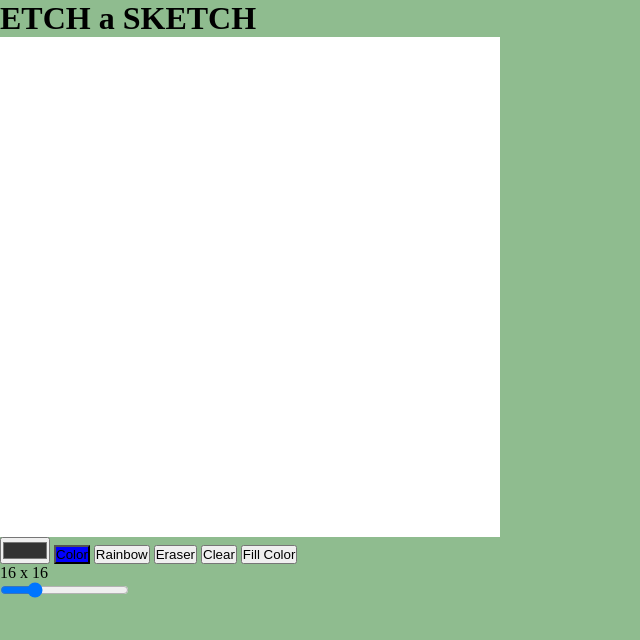
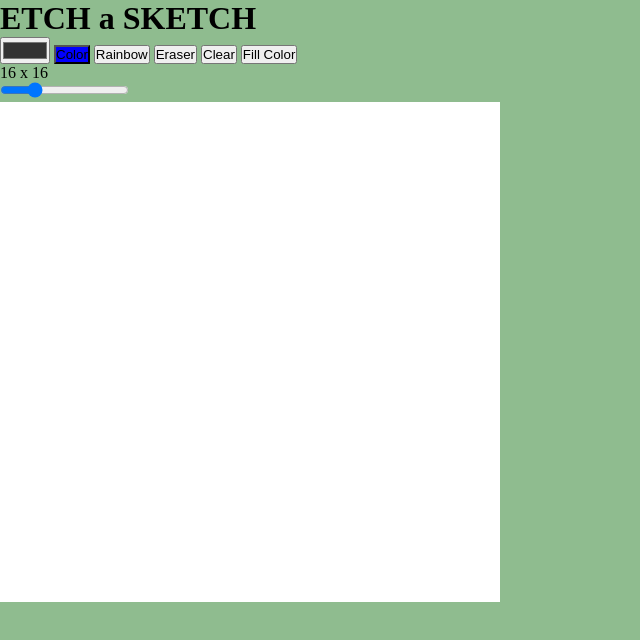
Before and after one commit to gabistanciu24/etch-a-sketch, a plain HTML site: page index.html in a window 1280 px wide. Shown: the whole page, without its empty margins (0-640 px from the left). Drawn offline with Linux system fonts and the light colour scheme.

Commit message:
Change order of elements

```diff
--- a/index.html
+++ b/index.html
@@ -19,17 +19,26 @@
       <h1>ETCH a SKETCH</h1>
     </header>
     <main>
-      <div class="board"></div>
+      <div class="options">
         <div class="menu">
-        <input id="color-picker" type="color" value="#333333" />
+          <input
+            id="color-picker"
+            class="color-picker"
+            type="color"
+            value="#333333"
+          />
           <button id="color-btn" class="active-btn">Color</button>
           <button id="rainbow-btn">Rainbow</button>
           <button id="erase-btn">Eraser</button>
           <button id="clear-btn">Clear</button>
           <button id="fill-btn">Fill Color</button>
-        <div id="size-val" class="size-value"><p>16 x 16</p></div>
+        </div>
+        <div class="slider">
+          <div id="size-val" class="size-value">16 x 16</div>
           <input id="slider-size" type="range" value="16" min="1" max="64" />
         </div>
+      </div>
+      <div class="board"></div>
     </main>
   </body>
 </html>
```
Lines whose indentation alone changed are shown as unchanged.
